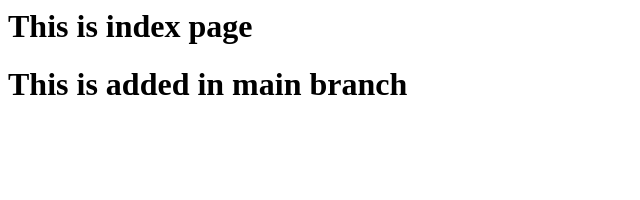
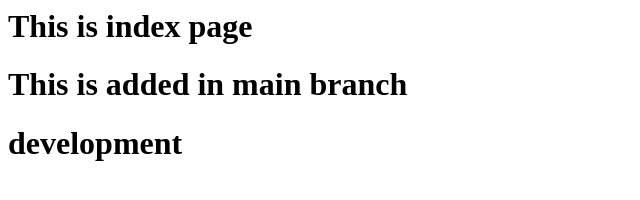
Before and after one commit to Deepali-Jitkar/ide_demo, a plain HTML site: page index.html in a window 1280 px wide. Shown: the whole page, without its empty margins (0-640 px from the left). Drawn offline with Linux system fonts and the light colour scheme.

Commit message:
develop1

```diff
--- a/index.html
+++ b/index.html
@@ -1,2 +1,3 @@
 <h1>This is index page</h1>
 <h1>This is added in main branch</h1>
+<h1>development</h1>
```
